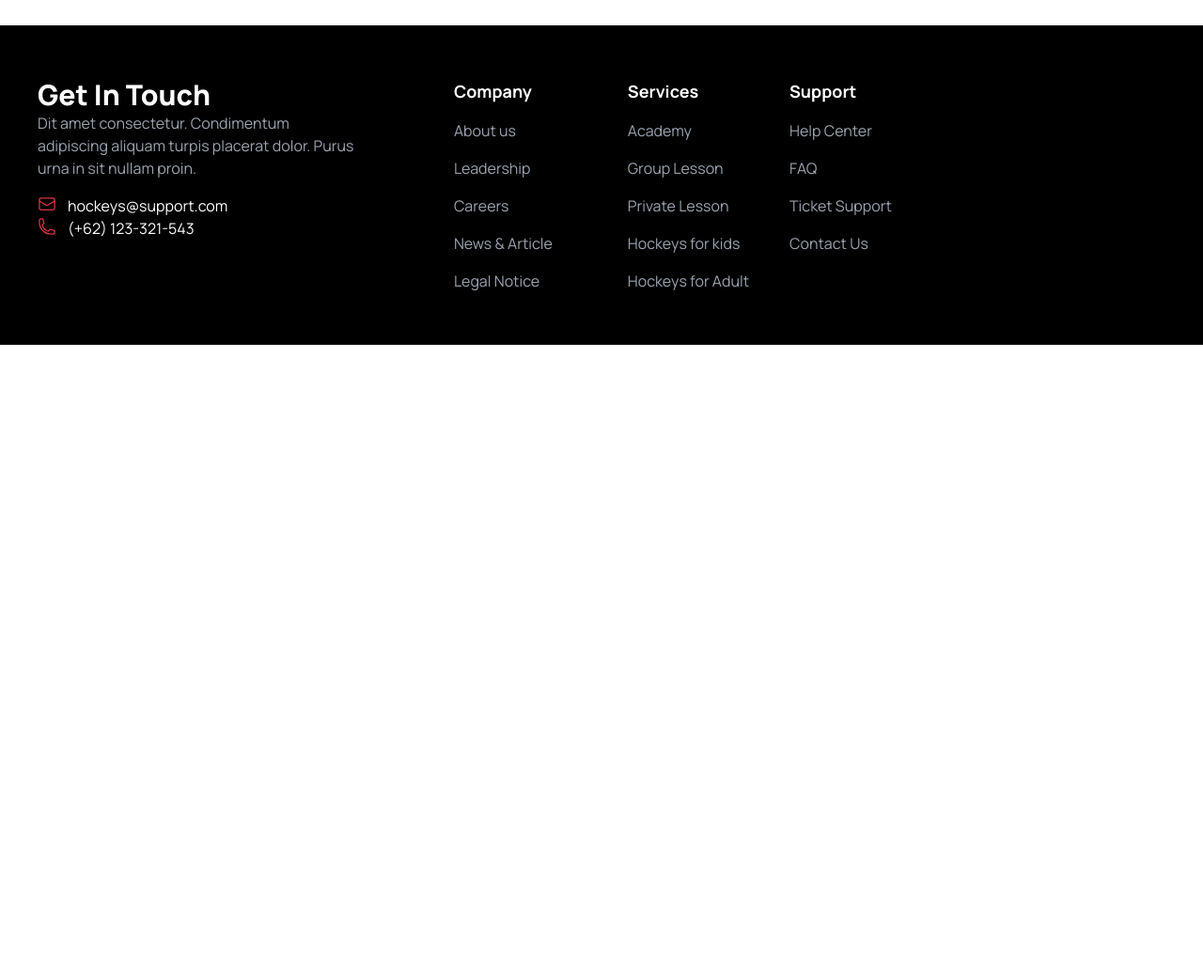
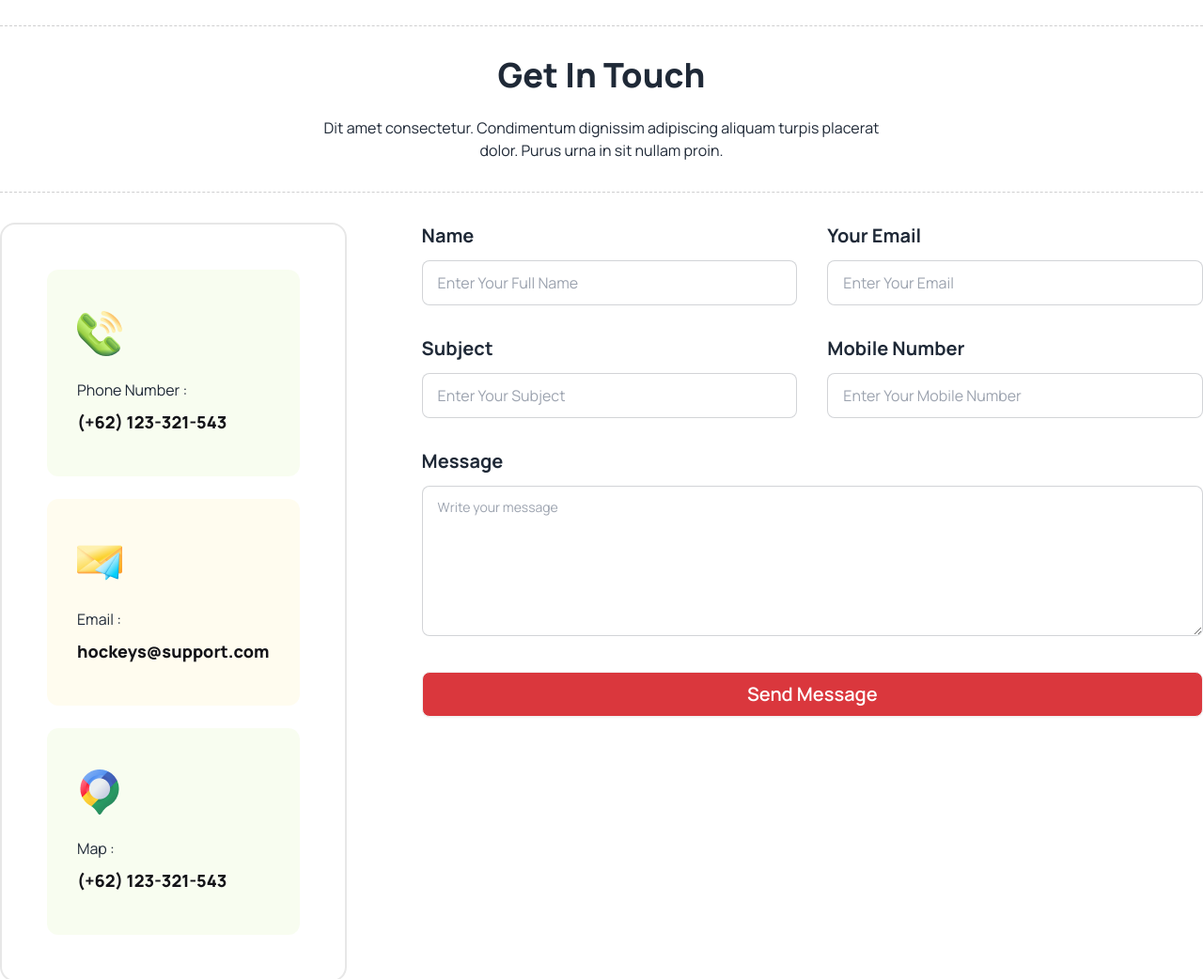
Before and after one commit to sajjadsadiq/hockeys-template, a plain HTML site: page index.html in a window 1280 px wide. Shown: the part 3280-4322 px from the top of the page at 94% size. Before the commit the page ends 3647 px from the top, so only its background shows below. Drawn offline with nearby package versions, Linux system fonts and the light colour scheme.

Commit message:
get touch sectiont completed

```diff
--- a/index.html
+++ b/index.html
@@ -715,6 +715,116 @@
         </div>
       </section>
       <!-- Products Sections End Here -->
+      <!-- Get In Touch Sections Start Here -->
+      <section class="get-touch-section lg:pb-20 md:pb-16 pb-12">
+        <div class="get-touch-section-content lg:px:0 md:px-0 px-8 text-center">
+          <hr class="border-dashed border-t-[1px] border-[#13131833] my-8" />
+          <h2 class="lg:text-4xl md:text-3xl text-3xl font-extrabold mb-6">
+            Get In Touch
+          </h2>
+          <p class="text-base">
+            Dit amet consectetur. Condimentum dignissim adipiscing aliquam
+            turpis placerat <br class="hidden lg:block md:block" />
+            dolor. Purus urna in sit nullam proin.
+          </p>
+          <hr class="border-dashed border-t-[1px] border-[#13131833] my-8" />
+        </div>
+        <!-- Contact Info & Form -->
+        <div
+          class="get-touch-contact-info-form flex lg:flex-row flex-col gap-20 lg:px-0 md:px-0 px-10"
+        >
+          <!-- Contact Info All -->
+          <div
+            class="flex flex-col gap-6 border-2 border-[#1313181A] rounded-2xl p-12"
+          >
+            <!-- Contact Info -->
+            <div class="contact-info bg-[#BCED6D1A] rounded-xl">
+              <div class="phone-call px-8 py-11">
+                <img src="./assets/icons/phone_call.png" alt="" />
+                <p class="mt-6 mb-2">Phone Number :</p>
+                <h4 class="text-lg font-extrabold text-[#131318]">
+                  (+62) 123-321-543
+                </h4>
+              </div>
+            </div>
+            <!-- Email Info -->
+            <div class="email-info bg-[#FDDD5F1A] rounded-xl">
+              <div class="phone-call px-8 py-11">
+                <img src="./assets/icons/message.png" alt="" />
+                <p class="mt-6 mb-2">Email :</p>
+                <h4 class="text-lg font-extrabold text-[#131318]">
+                  hockeys@support.com
+                </h4>
+              </div>
+            </div>
+            <!-- Map Info -->
+            <div class="map-info bg-[#BCED6D1A] rounded-xl">
+              <div class="phone-call px-8 py-11">
+                <img src="./assets/icons/location.png" alt="" />
+                <p class="mt-6 mb-2">Map :</p>
+                <h4 class="text-lg font-extrabold text-[#131318]">
+                  (+62) 123-321-543
+                </h4>
+              </div>
+            </div>
+          </div>
+          <!-- Contact Form  -->
+          <div class="contact-form flex-1">
+            <form class="grid lg:grid-cols-2 gap-8">
+              <div class="name-box">
+                <label class="text-xl font-bold" for="">Name</label>
+                <br />
+                <input
+                  type="text"
+                  placeholder="Enter Your Full Name"
+                  class="input input-bordered w-full mt-3"
+                />
+              </div>
+              <div class="email-box">
+                <label class="text-xl font-bold" for="">Your Email</label>
+                <br />
+                <input
+                  type="email"
+                  placeholder="Enter Your Email"
+                  class="input input-bordered w-full mt-3"
+                />
+              </div>
+              <div class="subject-box">
+                <label class="text-xl font-bold" for="">Subject</label>
+                <br />
+                <input
+                  type="text"
+                  placeholder="Enter Your Subject"
+                  class="input input-bordered w-full mt-3"
+                />
+              </div>
+              <div class="number-box">
+                <label class="text-xl font-bold" for="">Mobile Number</label>
+                <br />
+                <input
+                  type="number"
+                  placeholder="Enter Your Mobile Number"
+                  class="input input-bordered w-full mt-3"
+                />
+              </div>
+              <div class="textarea-box col-span-full">
+                <label class="text-xl font-bold" for="">Message</label>
+                <br />
+                <textarea
+                  class="mt-3 textarea textarea-bordered h-40 w-full"
+                  placeholder="Write your message"
+                ></textarea>
+              </div>
+              <button
+                class="col-span-full btn text-xl bg-primary-clr text-white hover:bg-primary-clr hover:text-gray-300 w-full"
+              >
+                Send Message
+              </button>
+            </form>
+          </div>
+        </div>
+      </section>
+      <!-- Get In Touch Sections End Here -->
     </main>
     <footer class="bg-black text-white">
       <div
```
